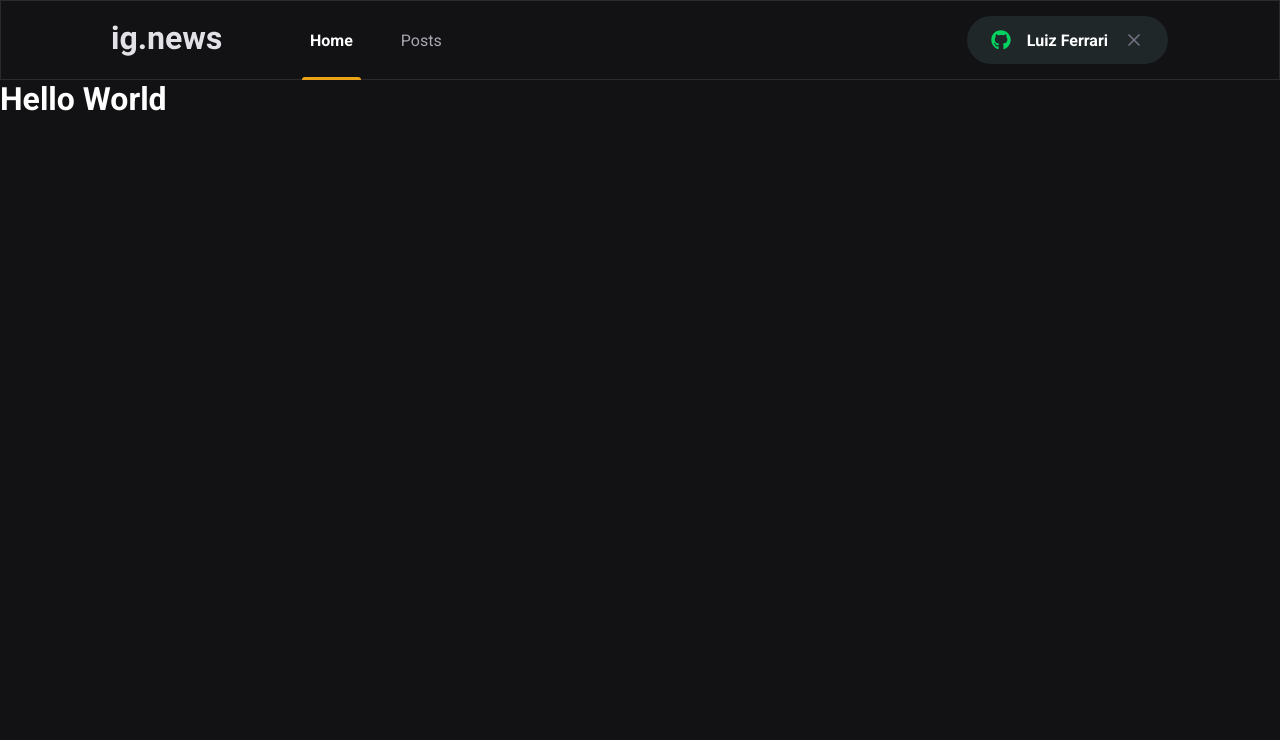
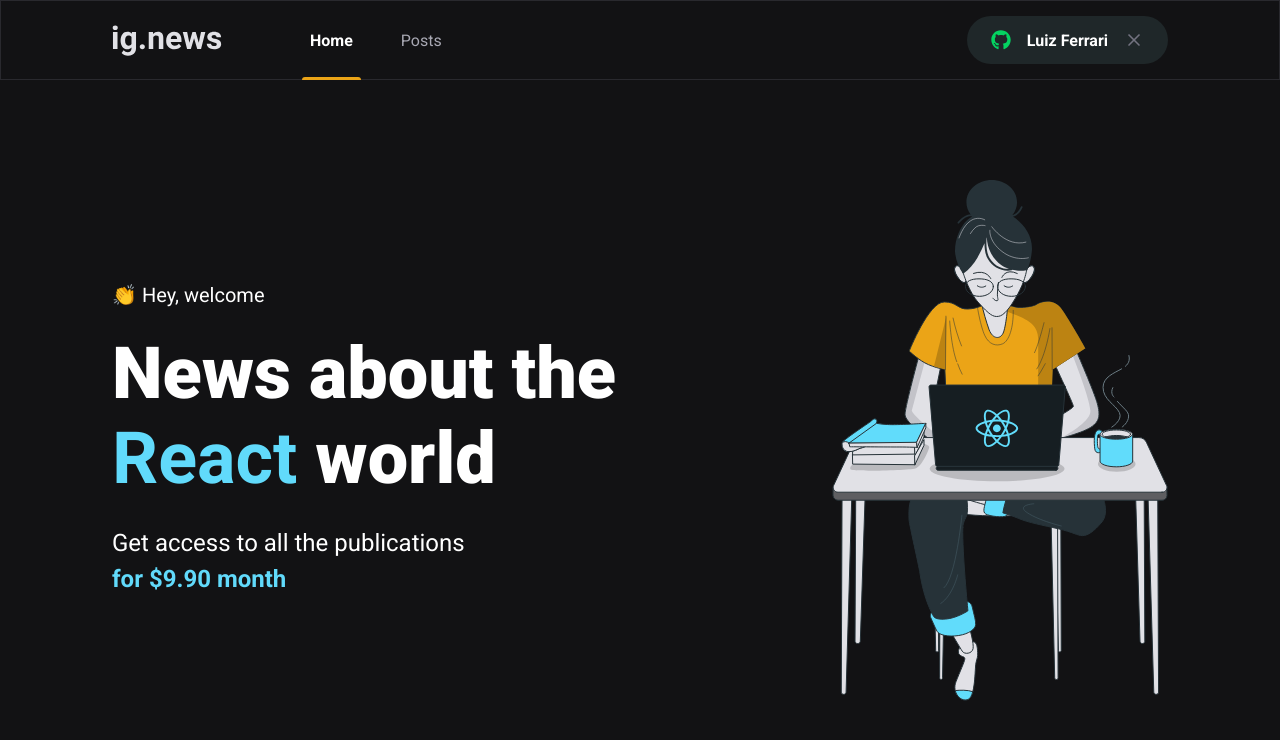
Before and after one commit to lgmf/ignite-reactjs-ignews, a Next.js app: page / in a window 1280 px wide. Shown: the top 740 px of the page. Built offline with nearby package versions, Linux system fonts and the light colour scheme.

Commit message:
feat: create the hero

```diff
--- /dev/null
+++ b/src/pages/home.module.scss
@@ -0,0 +1,42 @@
+.contentContainer {
+  height: calc(100vh - 5rem);
+  max-width: 1120px;
+  margin: 0 auto;
+  padding: 0 2rem;
+}
+
+.hero {
+  height: 100%;
+  display: flex;
+  align-items: center;
+  justify-content: space-between;
+
+  & > .info {
+    max-width: 508px;
+    display: grid;
+    row-gap: 1.5rem;
+
+    & > span {
+      font-size: 1.25rem;
+    }
+
+    & > h1 {
+      font-size: 4.5rem;
+      font-weight: 900;
+
+      strong {
+        color: var(--cyan-500);
+      }
+    }
+
+    & > p {
+      max-width: 70%;
+      font-size: 1.5rem;
+      line-height: 2.25rem;
+
+      strong {
+        color: var(--cyan-500);
+      }
+    }
+  }
+}
--- a/src/pages/index.tsx
+++ b/src/pages/index.tsx
@@ -1,17 +1,33 @@
-import Head from 'next/head';
+import Head from "next/head";
+
+import styles from "./home.module.scss";
 
 function Home() {
   return (
     <>
       <Head>
-        <title>Inicio | ig.news</title>
+        <title>Home | ig.news</title>
       </Head>
 
-      <h1>
-        Hello World
-      </h1>
+      <main className={styles.contentContainer}>
+        <section className={styles.hero}>
+          <div className={styles.info}>
+            <span>👏 Hey, welcome</span>
+
+            <h1>
+              News about the <strong>React</strong> world
+            </h1>
+
+            <p>
+              Get access to all the publications
+              <strong> for $9.90 month</strong>
+            </p>
+          </div>
+          <img src="/images/avatar.svg" alt="girl coding" />
+        </section>
+      </main>
     </>
-  )
+  );
 }
 
 export default Home;
```
